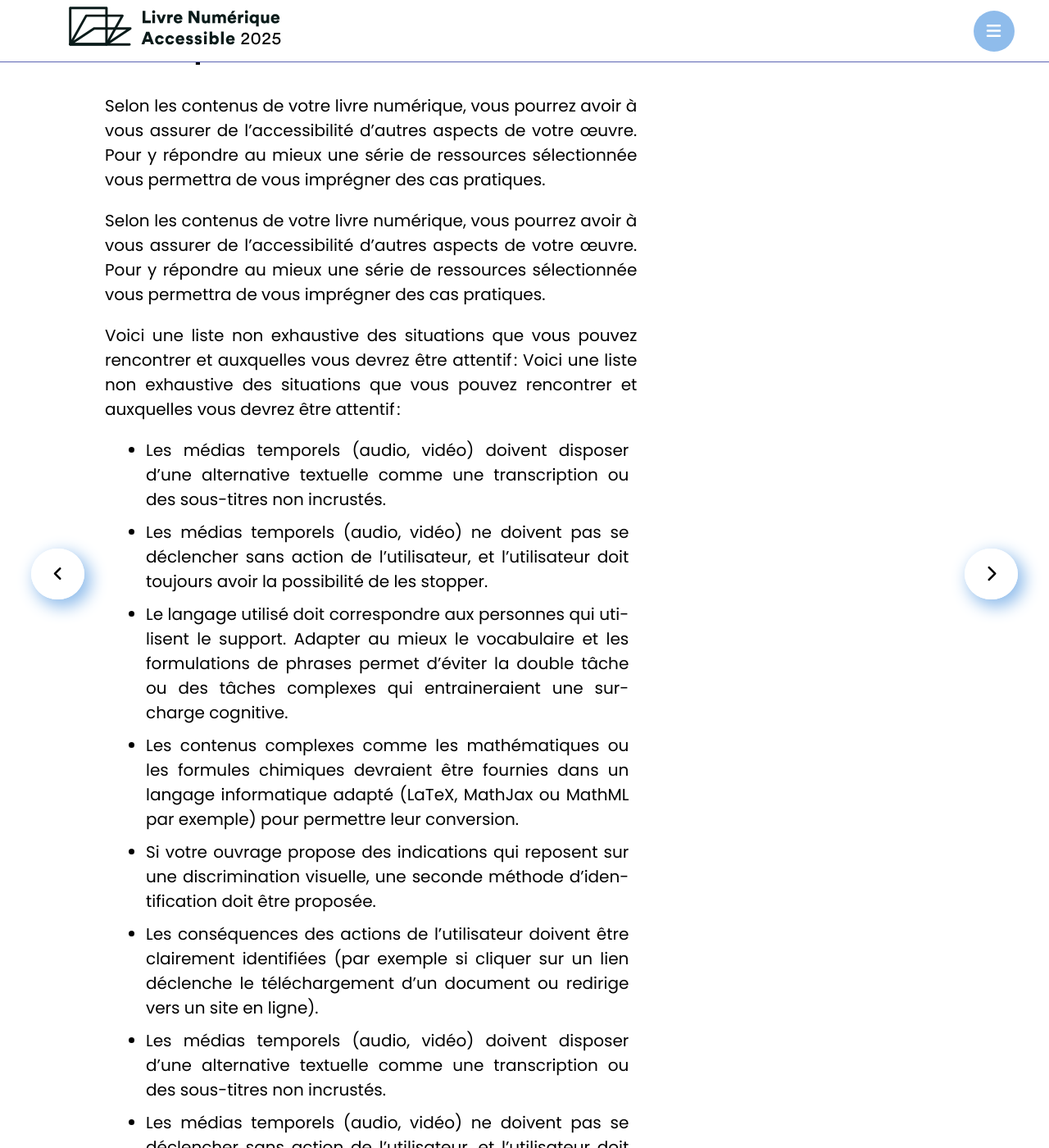
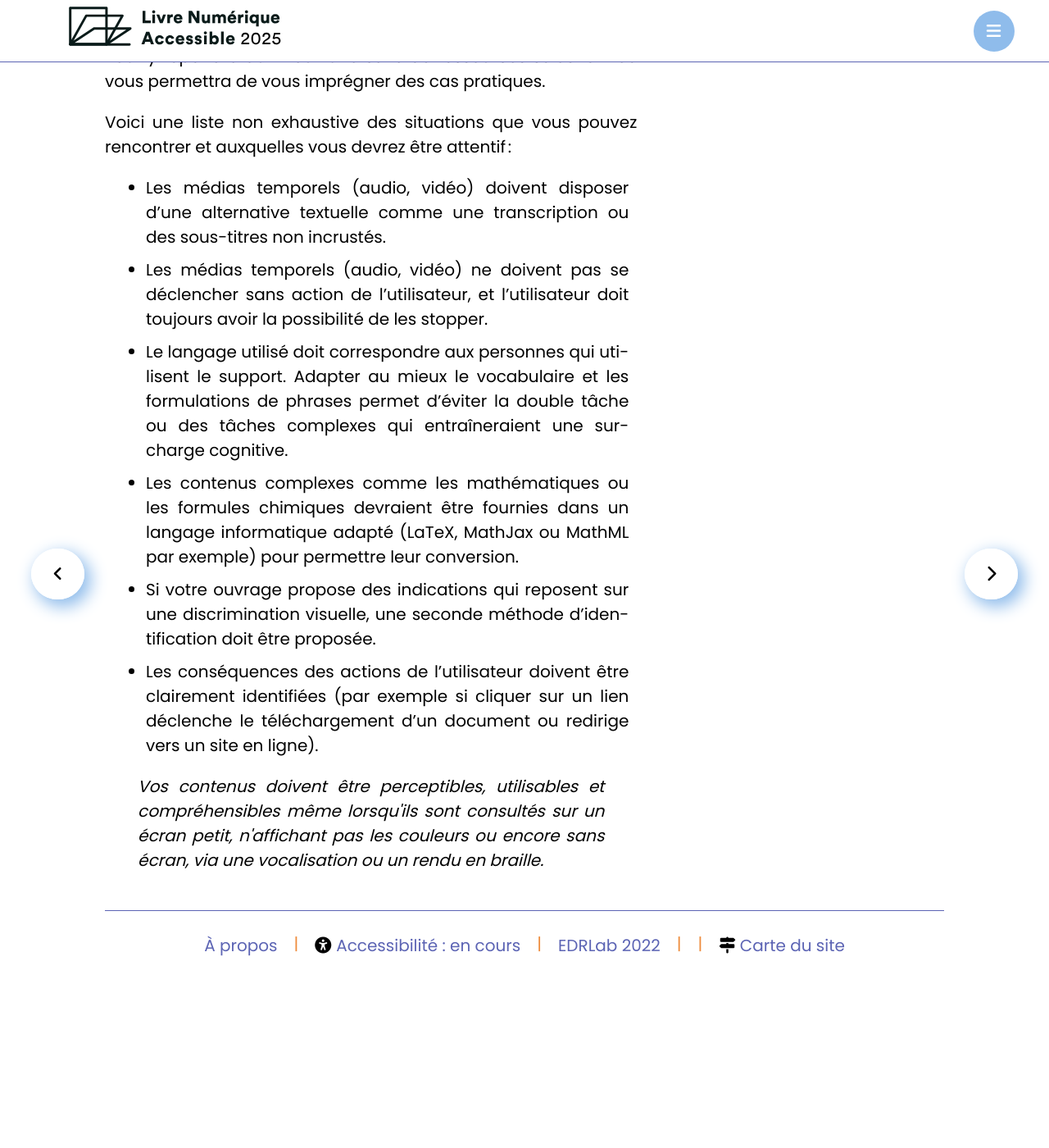
Before and after one commit to edition-accessible/lina25, a Jekyll site: the page built from pages/concevoir.md, in a window 1280 px wide and 1400 px high, scrolled down 3343 px. Shown: the whole window at 82% size. Built offline with Jekyll 4.4.1, drawn with Linux system fonts in a browser that asks for light colours; nearby versions of some CDN libraries; after the commit the page ends 4663 px from its top, so only the background shows below that; some of the changed text lies outside the part shown.

Commit message:
Corrige doublons

```diff
--- a/index.markdown
+++ b/index.markdown
@@ -1,6 +1,4 @@
 ---
-# Feel free to add content and custom Front Matter to this file.
-# To modify the layout, see https://jekyllrb.com/docs/themes/#overriding-theme-defaults
 layout: home
 title: index
 ---
--- a/pages/concevoir.md
+++ b/pages/concevoir.md
@@ -25,8 +25,7 @@
 
 Pour vous aider dans les choix éditoriaux relatifs aux alternatives aux images, les membres du <abbr title="Syndicat national de l'édition">SNE</abbr> ont rédigé à l’intention des auteurs et éditeurs des documents d’aide à la décision qui proposent aussi des pistes d’organisation pour assurer que toutes les ressources ont bien étées traitées.
 
-Le guide <i>Comment décrire les images&#8239;?<i> produit par le Diagram Center et traduit par l’association Braillenet propose des exemples expliqués de descriptions, d’autres ressources d’auto formation sont disponibles en anglais sur le site du Diagram Center.
-Le guide <i>Comment décrire les images&#8239;?<i> produit par le Diagram Center et traduit par l’association Braillenet propose des exemples expliqués de descriptions, d’autres ressources d’auto formation sont disponibles en anglais sur le site du Diagram Center.
+Le guide <i>Comment décrire les images&#8239;?</i> produit par le Diagram Center et traduit par l’association Braillenet propose des exemples expliqués de descriptions, d’autres ressources d’auto formation sont disponibles en anglais sur le site du Diagram Center.
 
 ### Données ayant servi à la construction des diagrammes et graphiques
 
@@ -44,23 +43,15 @@
 
 Selon les contenus de votre livre numérique, vous pourrez avoir à vous assurer de l’accessibilité d’autres aspects de votre œuvre. Pour y répondre au mieux une série de ressources sélectionnée vous permettra de vous imprégner des cas pratiques.
 
-Selon les contenus de votre livre numérique, vous pourrez avoir à vous assurer de l’accessibilité d’autres aspects de votre œuvre. Pour y répondre au mieux une série de ressources sélectionnée vous permettra de vous imprégner des cas pratiques.
-
-Voici une liste non exhaustive des situations que vous pouvez rencontrer et auxquelles vous devrez être attentif&#8239;:
 Voici une liste non exhaustive des situations que vous pouvez rencontrer et auxquelles vous devrez être attentif&#8239;:
 
 -   Les médias temporels (audio, vidéo) doivent disposer d’une alternative textuelle comme une transcription ou des sous-titres non incrustés.
 -   Les médias temporels (audio, vidéo) ne doivent pas se déclencher sans action de l’utilisateur, et l’utilisateur doit toujours avoir la possibilité de les stopper.
--   Le langage utilisé doit correspondre aux personnes qui utilisent le support. Adapter au mieux le vocabulaire et les formulations de phrases permet d’éviter la double tâche ou des tâches complexes qui entraineraient une surcharge cognitive.
+-   Le langage utilisé doit correspondre aux personnes qui utilisent le support. Adapter au mieux le vocabulaire et les formulations de phrases permet d’éviter la double tâche ou des tâches complexes qui entraîneraient une surcharge cognitive.
 -   Les contenus complexes comme les mathématiques ou les formules chimiques devraient être fournies dans un langage informatique adapté (LaTeX, MathJax ou MathML par exemple) pour permettre leur conversion.
 -   Si votre ouvrage propose des indications qui reposent sur une discrimination visuelle, une seconde méthode d’identification doit être proposée.
 -   Les conséquences des actions de l’utilisateur doivent être clairement identifiées (par exemple si cliquer sur un lien déclenche le téléchargement d’un document ou redirige vers un site en ligne).
--   Les médias temporels (audio, vidéo) doivent disposer d’une alternative textuelle comme une transcription ou des sous-titres non incrustés.
--   Les médias temporels (audio, vidéo) ne doivent pas se déclencher sans action de l’utilisateur, et l’utilisateur doit toujours avoir la possibilité de les stopper.
--   Le langage utilisé doit correspondre aux personnes qui utilisent le support. Adapter au mieux le vocabulaire et les formulations de phrases permet d’éviter la double tâche ou des tâches complexes qui entraineraient une surcharge cognitive.
--   Les contenus complexes comme les mathématiques ou les formules chimiques devraient être fournies dans un langage informatique adapté (LaTeX, MathJax ou MathML par exemple) pour permettre leur conversion.
--   Si votre ouvrage propose des indications qui reposent sur une discrimination visuelle, une seconde méthode d’identification doit être proposée.
--   Les conséquences des actions de l’utilisateur doivent être clairement identifiées (par exemple si cliquer sur un lien déclenche le téléchargement d’un document ou redirige vers un site en ligne).
+
 
 <blockquote> <i>Vos contenus doivent être perceptibles, utilisables et compréhensibles même lorsqu'ils sont consultés sur un écran petit, n'affichant pas les couleurs ou encore sans écran, via une vocalisation ou un rendu en braille. </i></blockquote>
 
@@ -78,25 +69,21 @@
 
 <a href="https://github.com/benetech/AccessibleImageSampleBook/blob/master/AccessibleImageSampleBookFrench/DIAGRAM_Image-Description-Guidelines_FR.epub?raw=true" class ="link color_orange"><i class="color_orange bold">Comment décrire les images&#8239;?</i> DIAGRAM Center&#8239;; NCAM&#8239;; Association BrailleNet (EPUB, 7.7 Mo) </a>
 
-<a href="https://github.com/benetech/AccessibleImageSampleBook/blob/master/AccessibleImageSampleBookFrench/DIAGRAM_Image-Description-Guidelines_FR.epub?raw=true" class ="link color_orange"><i class="color_orange bold">Comment décrire les images&#8239;?</i> DIAGRAM Center&#8239;; NCAM&#8239;; Association BrailleNet (EPUB, 7.7 Mo) </a>
-
 <a href="https://diagramcenter.org" class ="link color_orange">Le Diagram Center (en anglais)</a> propose un outil d’exercices en ligne ([Poet training tool, en anglais](https://poet.diagramcenter.org/)), des ressources video et un [guide de bonnes pratiques (en anglais)](http://diagramcenter.org/table-of-contents-2.html).
 
 ### Autres ressources
 
 <a href="https://www.accessiblebooksconsortium.org/publishing/fr/" class ="link color_orange">
 Site web du Consortium pour des livres accessibles (ABC)</a>
-Site web du Consortium pour des livres accessibles (ABC)</a>
 
 <a href="https://www.accessiblebooksconsortium.org/docs/fr/charter.docx" class ="link color_orange">Charte de l’édition accessible</a>
 
-<a href="https://www.accessiblebooksconsortium.org/export/abc/fr/best_practice_guidelines.doc" class ="link color_orange">Édition accessible, Pratiques recommandées à l’intention des éditeurs.</a>
+<a href="https://www.accessiblebooksconsortium.org/documents/abc/docs/fr/best_practice_guidelines.doc" class ="link color_orange">Édition accessible, Pratiques recommandées à l’intention des éditeurs (fichier .doc téléchargé).</a>
 
 <a href="https://inclusivepublishing.org/" class ="link color_orange">inclusive publishing (en anglais)</a> regroupe des ressources utiles.
 
 <a href="https://www.inclusivepublishinginpractice.org/" class ="link color_orange">L'édition inclusive en pratique</a> est un site d'autoformation.
 
-<a href="https://daisy.org/webinar-series/" class ="link color_orange">Les webinaires du consortium Daisy (en anglais)</a>
 
 <a href="https://daisy.org/webinar-series/" class ="link color_orange">Les webinaires du consortium Daisy (en anglais)</a>
 
```
Also changed, not shown: other parts of index.markdown (+1 -1 lines).
